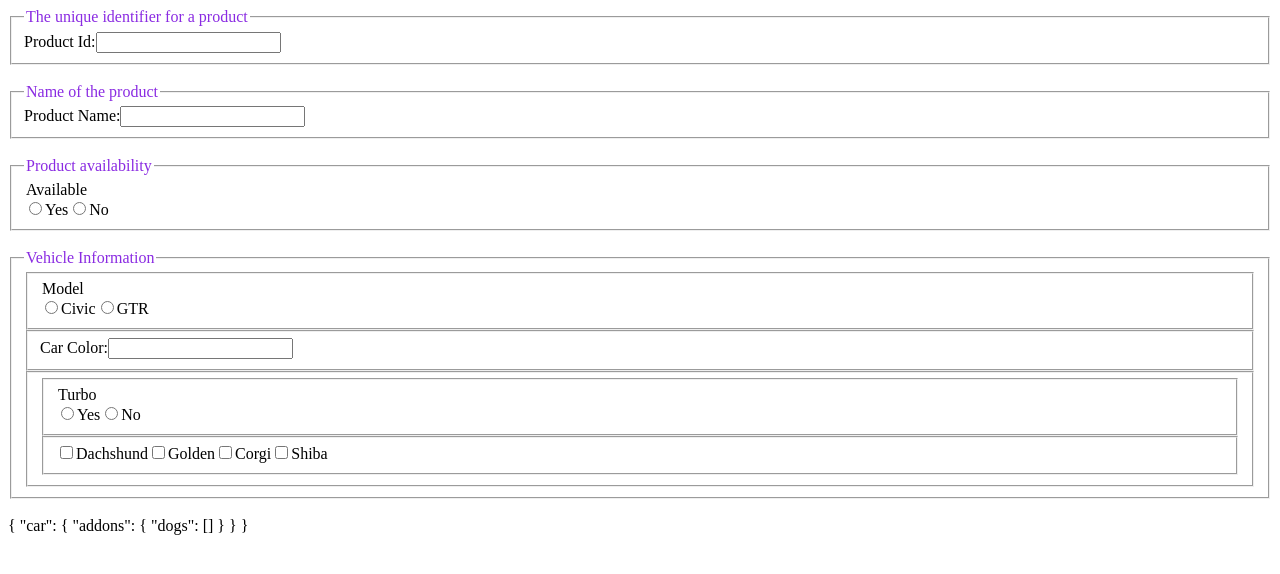
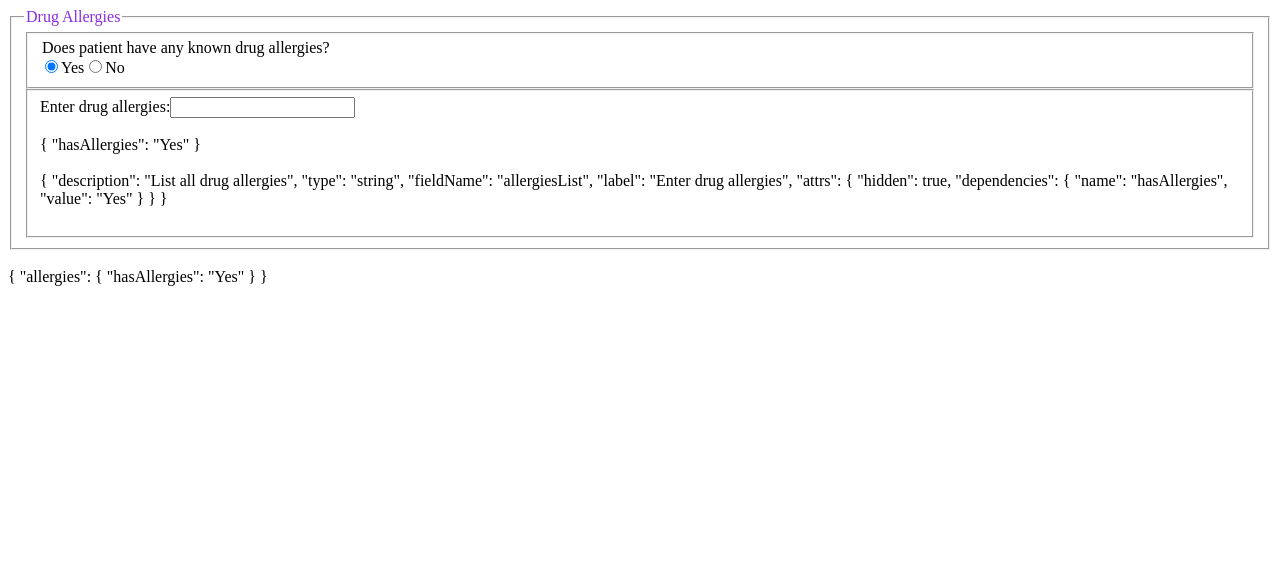
Before and after one commit to sudoris/form-generator-v2, a Vue app: page /#/ in a window 1280 px wide. Shown: the top 574 px of the page. Built offline with nearby package versions, Linux system fonts and the light colour scheme.

Commit message:
display of TextInput component can now be dependent on value of radio input fields in the same layer

```diff
--- a/src/components/Section.vue
+++ b/src/components/Section.vue
@@ -2,12 +2,12 @@
   <div>
     <div v-for="(field, key) in sectionSchema.properties" :key="key">
 
-        <fieldset>
-          <!-- <div class="field-title"></div> -->
-          <legend class="field-title">{{ field.description}}</legend>
-          <component :is="getComponentName(field.type)" v-bind:fieldParams="field" v-model="sectionData" ></component>
+      <fieldset>
+        <!-- <div class="field-title"></div> -->
+        <legend class="field-title">{{ field.description}}</legend>
+        <component :is="getComponentName(field.type)" v-bind:fieldParams="field" v-model="sectionData" ></component>
 
-        </fieldset>
+      </fieldset>
 
       <br>
     </div>
@@ -59,104 +59,61 @@ export default {
   },
   data() {
     return {
-      garbageData: {
-        test: {}
-      },
       sectionData: {
-        // productId: "10",
-        // productName: "SNES",
-        // available: "Yes",
-        // car: {
-        //   carModel: "Civic",
-        //   color: "Black",
-        //   addons: {
-        //     turbo: "No"
-        //   }
-        // }
+          allergies: {
+            hasAllergies: "Yes"
+          }
       },
       sectionSchema: {
         $schema: "http://json-schema.org/draft-07/schema#",
         $id: "http://example.com/product.schema.json",
-        title: "Product",
-        description: "A product from Acme's catalog",
+        title: "Test",
+        description: "Dependencies Test",
         type: "object",
         properties: {
-          productId: {
-            description: "The unique identifier for a product",
-            type: "string",
-            label: "Product Id",
-            fieldName: "productId",
-              // attrs/metadata: {
-              //   placeholder: "Id of product",
-              //   title: "Please enter product Id"
-              // }
-          },
-          productName: {
-            description: "Name of the product",
-            type: "string",
-            fieldName: "productName",
-            label: "Product Name"
-          },
-          available: {
-            description: "Product availability",
-            type: "radio",
-            fieldName: "available",
-            label: "Available",
-            values: ['Yes', 'No'],
-          },
-          car: {
-            description: "Vehicle Information",
-            type: 'object',
-            fieldName: "car",
+          allergies: {
+            description: "Drug Allergies",
+            type: "object",
+            fieldName: "allergies",
+            label: "Drug Allergies",
             properties: {
-              carModel: {
-                description: "model of car",
+              hasAllergies: {
+                description: "allergies",
                 type: "radio",
-                fieldName: "carModel",
-                label: "Model",
-                values: ['Civic', 'GTR'],
+                fieldName: "hasAllergies",
+                label: "Does patient have any known drug allergies?",
+                values: ['Yes', 'No'],
               },
-              color: {
-                description: "color of car",
+              allergiesList: {
+                description: "List all drug allergies",
                 type: "string",
-                fieldName: "color",
-                label: "Car Color"
-              },
-              addons: {
-                type: 'object',
-                fieldName: 'addons',
-                properties: {
-                  turbo: {
-                     description: "turbo",
-                     type: "radio",
-                     fieldName: "turbo",
-                     label: "Turbo",
-                     values: ['Yes', 'No']
-                  },
-                  dogs: {
-                    description: "man's best friend",
-                    type: "checklist",
-                    fieldName: "dogs",
-                    label: "Dogs you like",
-                    values: ['Dachshund', 'Golden', 'Corgi', 'Shiba']
+                fieldName: "allergiesList",
+                label: "Enter drug allergies",
+                attrs: {
+                  hidden: true,
+                  dependencies: {
+                    name: 'hasAllergies',
+                    value: 'Yes'
                   }
                 }
               }
             }
           }
-          // dogs: {
-          //   description: "man's best friend",
-          //   type: "checklist",
-          //   fieldName: "dogs",
-          //   label: "Dogs you like",
-          //   values: ['Dachshund', 'Golden', 'Corgi', 'Shiba']
+          // allergies: {
+          //   description: "drug allergies field",
+          //   type: "radio",
+          //   fieldName: "allergies",
+          //   label: "Drug Allergies",
+          //   values: ['Yes', 'No']
           // }
+        }
+      }
+      // end sectionSchema
 
-        },
-        required: [ "productId" ]
-      }
     }
+    // end return
   }
+  // end data
 }
 </script>
 
--- a/src/components/input_components/RadioInput.vue
+++ b/src/components/input_components/RadioInput.vue
@@ -32,7 +32,9 @@ export default {
     },
     // watch: {
     //   value: function() {
-    //     this.$emit('input', this.value)
+    //     if (fieldParams.attr.hasDependents) {
+    //         this.$emit('dependency', this.value)
+    //     }
     //   }
     // }
 
--- a/src/components/input_components/TextInput.vue
+++ b/src/components/input_components/TextInput.vue
@@ -1,8 +1,20 @@
 <template>
     <div>
-        <div>
+
+
+        <div v-if="showInputField">
             <label v-bind:for="fieldParams.fieldName">{{ fieldParams.label }}:</label>
             <input id="text-input" type="text" v-bind:name="fieldParams.fieldName" v-model="value[fieldParams.fieldName]">
+            <br>
+						<br>
+						{{ value }}
+						<br>
+            <br>
+
+						{{ fieldParams }}
+
+            <br>
+            <br>
 
         </div>
     </div>
@@ -20,7 +32,24 @@ export default {
         return {
 
         }
-    },
+		},
+		methods: {
+			clearInput() {
+				// this.value[this.fieldParams.fieldName] = null
+				this.$set(this.value, this.fieldParams.fieldName, '');
+			}
+		},
+		computed: {
+				showInputField() {
+						if (this.value[this.fieldParams.attrs.dependencies.name] === this.fieldParams.attrs.dependencies.value) {
+								return true
+						}
+						else {
+								this.clearInput()
+								return false
+						}
+				}
+		}
     // watch: {
     //   value: function() {
     //     this.$emit('input', this.value)
```
Also changed, not shown: src/components/utility_components/ObjectComponent.vue (+3 -7 lines).
